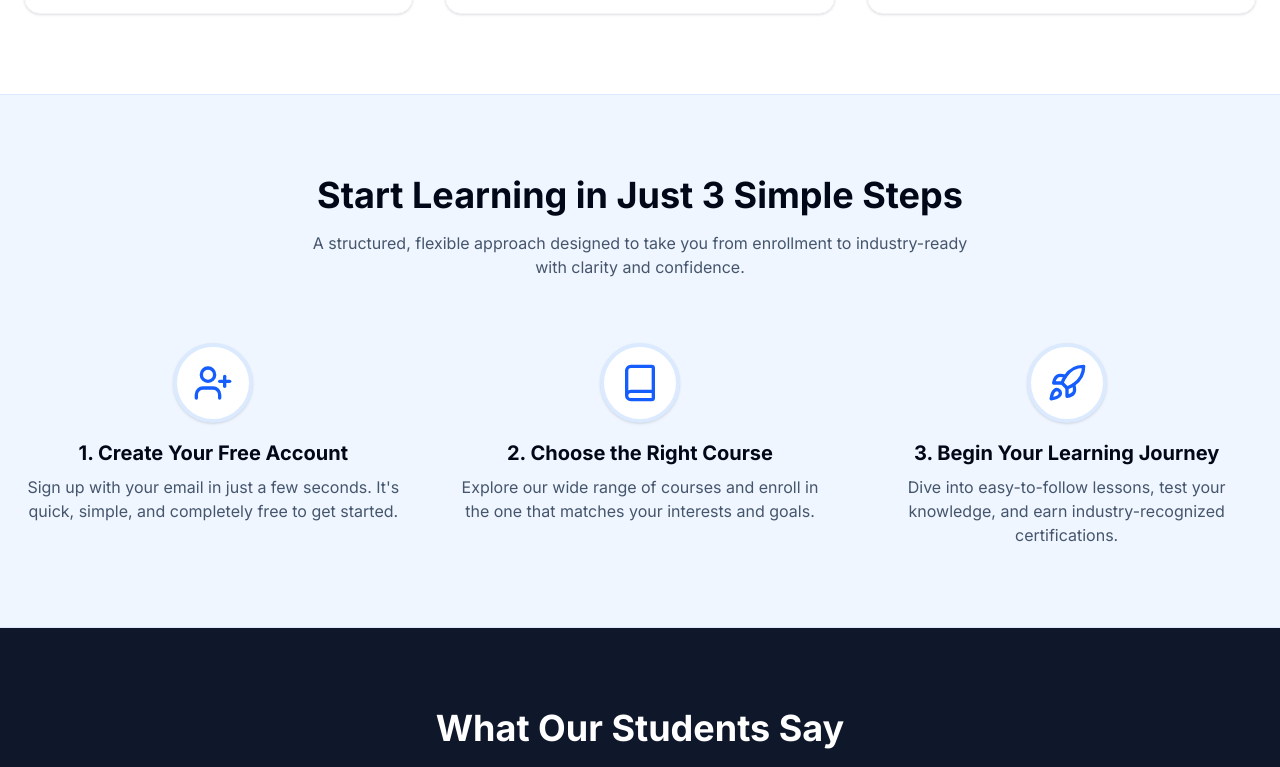
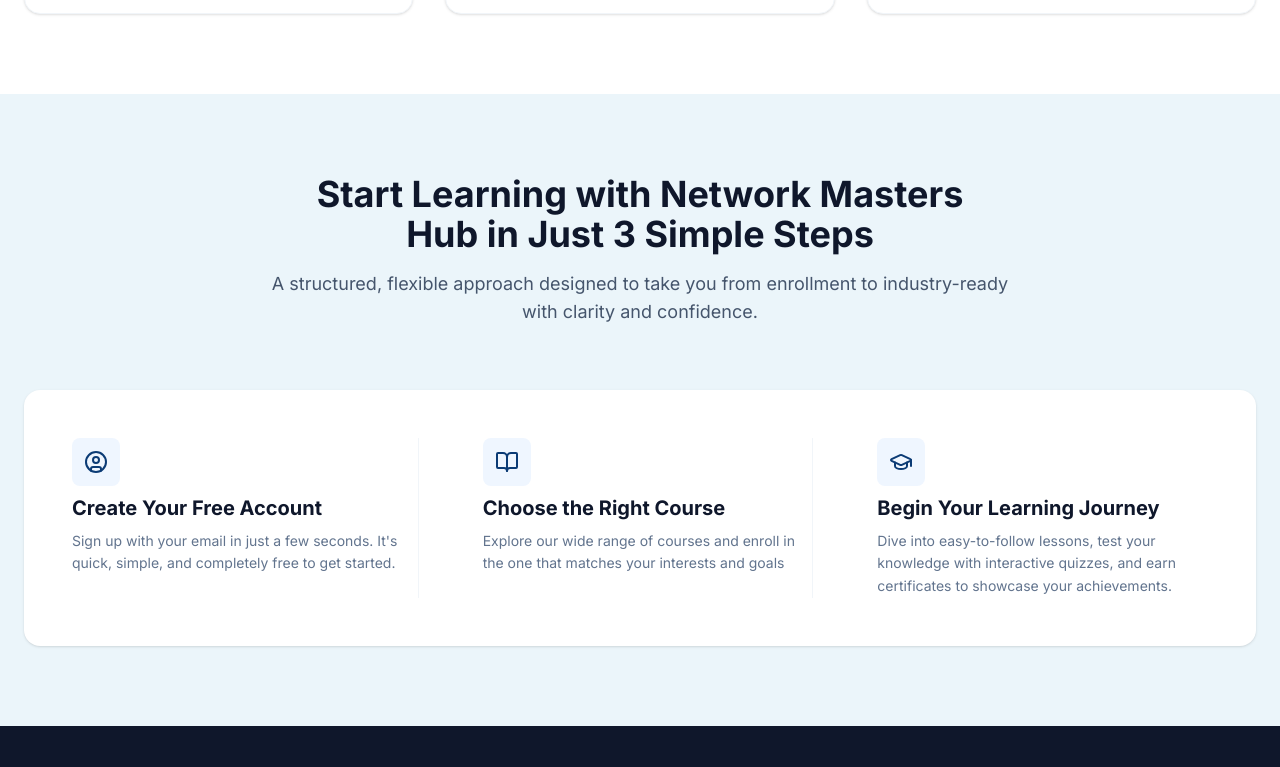
Before and after one commit to Chandan-pullanikatt/network-masters-hub, a Next.js app in the folder frontend/: page / in a window 1280 px wide. Shown: the part 2953-3720 px from the top of the page. Built offline with nearby package versions, Linux system fonts and the light colour scheme.

Commit message:
steps section added

```diff
--- a/frontend/src/components/sections/Steps.tsx
+++ b/frontend/src/components/sections/Steps.tsx
@@ -1,47 +1,55 @@
-import { UserPlus, Book, Rocket } from 'lucide-react';
+import { UserCircle, BookOpen, GraduationCap } from 'lucide-react';
 
 const Steps = () => {
     return (
-        <section className="py-20 bg-blue-50 border-y border-blue-100">
+        <section className="py-20 bg-[#EBF5FA]">
             <div className="container px-4 md:px-6">
                 <div className="text-center mb-16">
-                    <h2 className="text-3xl md:text-4xl font-bold mb-4">Start Learning in Just 3 Simple Steps</h2>
-                    <p className="text-slate-600 max-w-2xl mx-auto">
+                    <h2 className="text-3xl md:text-4xl font-bold text-slate-900 mb-4">Start Learning with Network Masters <br className="hidden md:block" /> Hub in Just 3 Simple Steps</h2>
+                    <p className="text-slate-600 max-w-3xl mx-auto text-lg">
                         A structured, flexible approach designed to take you from enrollment to industry-ready with clarity and confidence.
                     </p>
                 </div>
 
-                <div className="grid grid-cols-1 md:grid-cols-3 gap-12">
+                <div className="bg-white rounded-2xl shadow-sm p-8 md:p-12">
+                    <div className="grid grid-cols-1 md:grid-cols-3 gap-8 md:gap-12 divide-y md:divide-y-0 md:divide-x divide-slate-100">
                         {/* Step 1 */}
-                    <div className="flex flex-col items-center text-center space-y-4">
-                        <div className="w-20 h-20 bg-white rounded-full shadow-sm flex items-center justify-center border-4 border-blue-100">
-                            <UserPlus className="h-10 w-10 text-blue-600" />
+                        <div className="flex flex-col items-start text-left space-y-4 md:pr-4 pt-8 md:pt-0 first:pt-0">
+                            <div className="w-12 h-12 bg-blue-50 rounded-lg flex items-center justify-center mb-2">
+                                <UserCircle className="h-6 w-6 text-[#0B3B75]" />
                             </div>
                             <div>
-                            <h3 className="text-xl font-bold">1. Create Your Free Account</h3>
-                            <p className="text-slate-600 mt-2">Sign up with your email in just a few seconds. It&apos;s quick, simple, and completely free to get started.</p>
+                                <h3 className="text-xl font-bold text-slate-900 mb-2">Create Your Free Account</h3>
+                                <p className="text-slate-500 leading-relaxed text-sm">
+                                    Sign up with your email in just a few seconds. It&apos;s quick, simple, and completely free to get started.
+                                </p>
                             </div>
                         </div>
 
                         {/* Step 2 */}
-                    <div className="flex flex-col items-center text-center space-y-4">
-                        <div className="w-20 h-20 bg-white rounded-full shadow-sm flex items-center justify-center border-4 border-blue-100">
-                            <Book className="h-10 w-10 text-blue-600" />
+                        <div className="flex flex-col items-start text-left space-y-4 md:px-4 pt-8 md:pt-0">
+                            <div className="w-12 h-12 bg-blue-50 rounded-lg flex items-center justify-center mb-2">
+                                <BookOpen className="h-6 w-6 text-[#0B3B75]" />
                             </div>
                             <div>
-                            <h3 className="text-xl font-bold">2. Choose the Right Course</h3>
-                            <p className="text-slate-600 mt-2">Explore our wide range of courses and enroll in the one that matches your interests and goals.</p>
+                                <h3 className="text-xl font-bold text-slate-900 mb-2">Choose the Right Course</h3>
+                                <p className="text-slate-500 leading-relaxed text-sm">
+                                    Explore our wide range of courses and enroll in the one that matches your interests and goals
+                                </p>
                             </div>
                         </div>
 
                         {/* Step 3 */}
-                    <div className="flex flex-col items-center text-center space-y-4">
-                        <div className="w-20 h-20 bg-white rounded-full shadow-sm flex items-center justify-center border-4 border-blue-100">
-                            <Rocket className="h-10 w-10 text-blue-600" />
+                        <div className="flex flex-col items-start text-left space-y-4 md:pl-4 pt-8 md:pt-0">
+                            <div className="w-12 h-12 bg-blue-50 rounded-lg flex items-center justify-center mb-2">
+                                <GraduationCap className="h-6 w-6 text-[#0B3B75]" />
                             </div>
                             <div>
-                            <h3 className="text-xl font-bold">3. Begin Your Learning Journey</h3>
-                            <p className="text-slate-600 mt-2">Dive into easy-to-follow lessons, test your knowledge, and earn industry-recognized certifications.</p>
+                                <h3 className="text-xl font-bold text-slate-900 mb-2">Begin Your Learning Journey</h3>
+                                <p className="text-slate-500 leading-relaxed text-sm">
+                                    Dive into easy-to-follow lessons, test your knowledge with interactive quizzes, and earn certificates to showcase your achievements.
+                                </p>
+                            </div>
                         </div>
                     </div>
                 </div>
```
Lines whose indentation alone changed are shown as unchanged.
